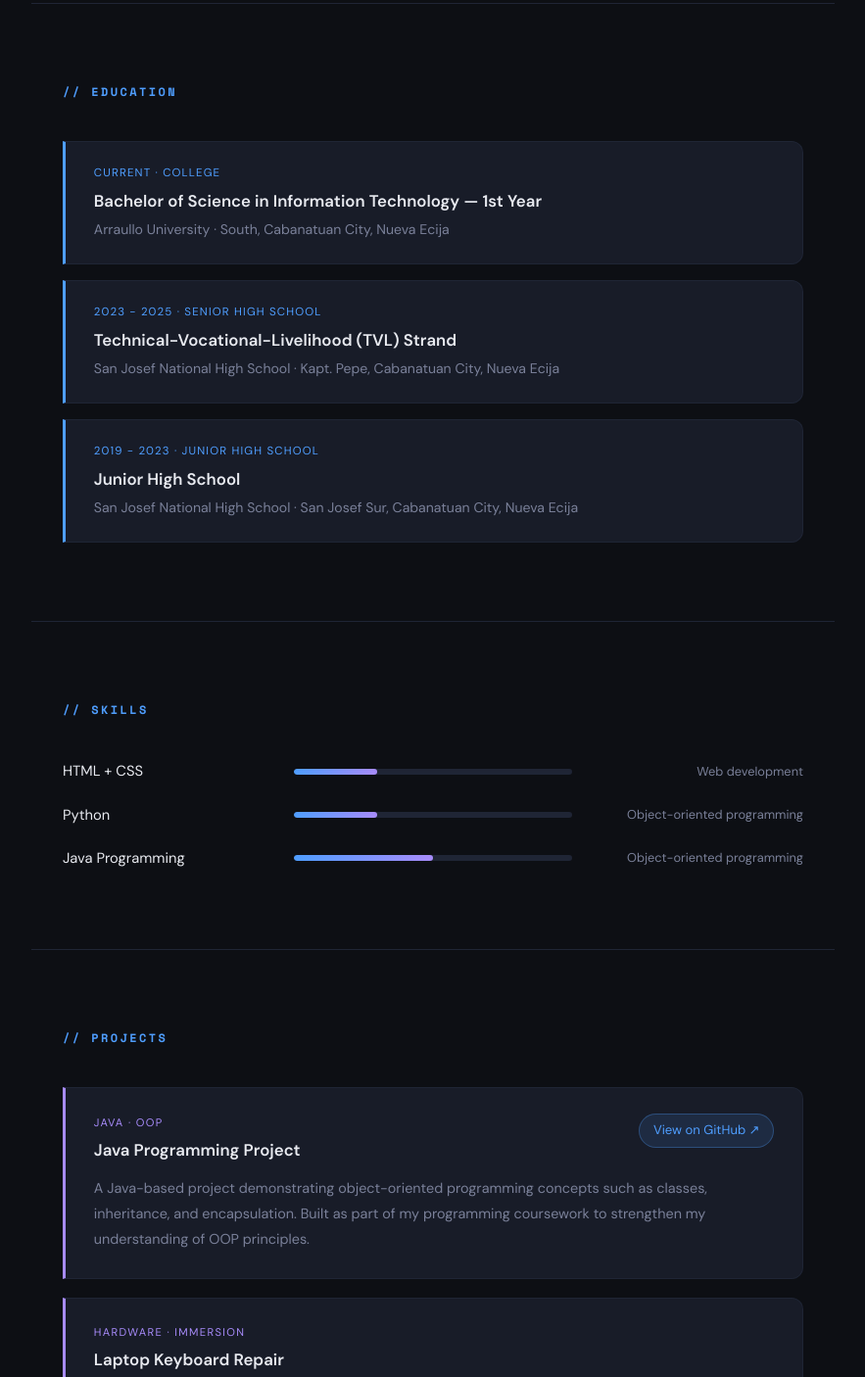
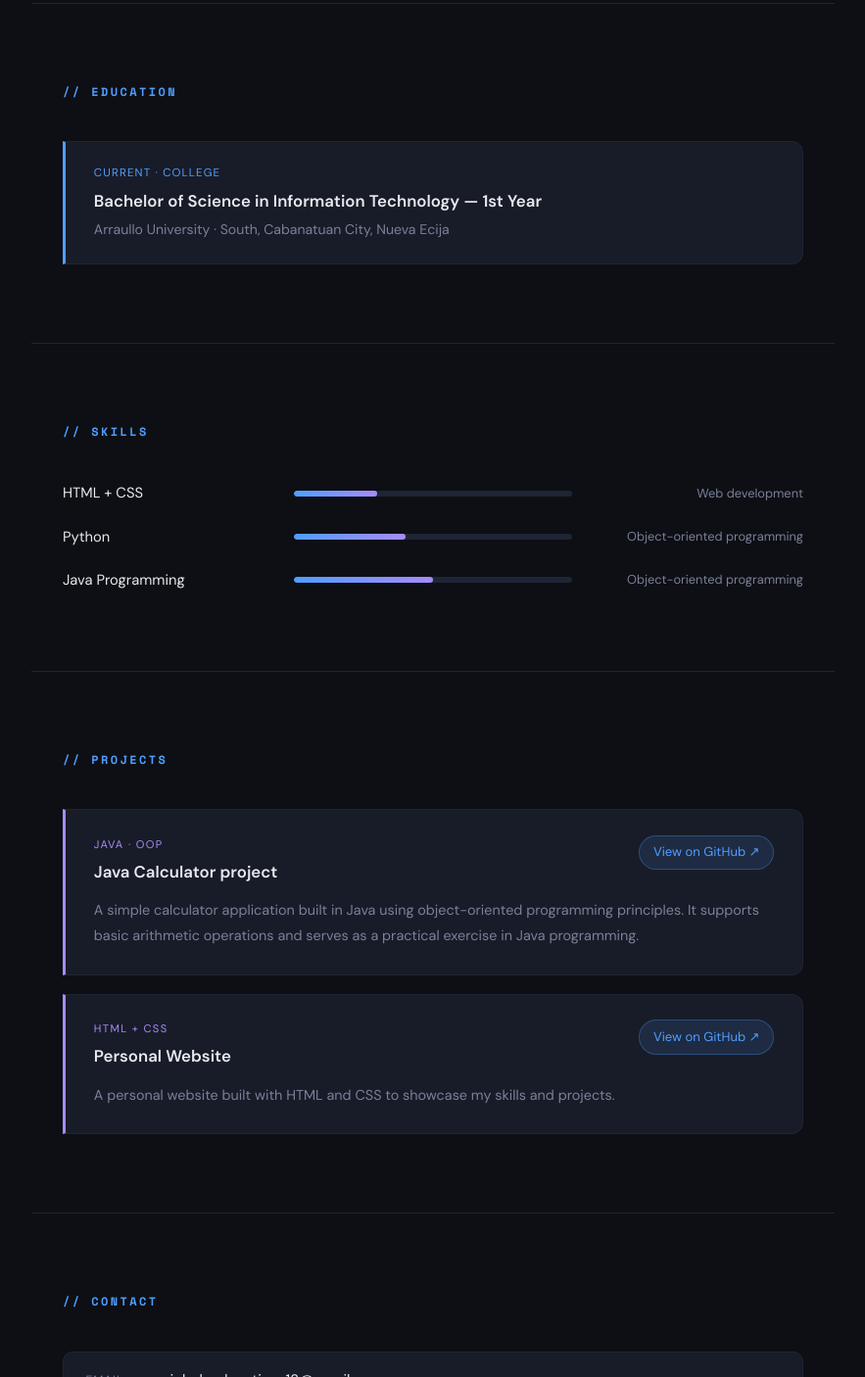
Before and after one commit to johnx-tech/Portfolio, a plain HTML site: page index.html in a window 1280 px wide. Shown: the part 1360-2766 px from the top of the page at 98% size, without its empty margins (198-1081 px from the left). Drawn offline with nearby package versions, Linux system fonts and the light colour scheme.

Commit message:
Add files via upload

```diff
--- a/index.html
+++ b/index.html
@@ -77,16 +77,6 @@
             <h3>Bachelor of Science in Information Technology — 1st Year</h3>
             <p>Arraullo University · South, Cabanatuan City, Nueva Ecija</p>
         </div>
-        <div class="edu-card">
-            <div class="level">2023 - 2025 · Senior High School</div>
-            <h3>Technical-Vocational-Livelihood (TVL) Strand</h3>
-            <p>San Josef National High School · Kapt. Pepe, Cabanatuan City, Nueva Ecija</p>
-        </div>
-        <div class="edu-card">
-            <div class="level">2019 - 2023 · Junior High School</div>
-            <h3>Junior High School</h3>
-            <p>San Josef National High School · San Josef Sur, Cabanatuan City, Nueva Ecija</p>
-        </div>
     </div>
 </section>
 
@@ -105,7 +95,7 @@
         <div class="skill-row">
             <span class="skill-name">Python</span>
             <div class="skill-bar-bg">
-                <div class="skill-bar-fill skill-bar--30"></div>
+                <div class="skill-bar-fill skill-bar--40"></div>
             </div>
             <span class="skill-note">Object-oriented programming</span>
         </div>
@@ -129,44 +119,32 @@
             <div class="project-top">
                 <div>
                     <div class="project-tag">Java · OOP</div>
-                    <h3 class="project-title">Java Programming Project</h3>
+                    <h3 class="project-title">Java Calculator project</h3>
                 </div>
-                <a href="https://github.com/YOUR-USERNAME/YOUR-JAVA-REPO" target="_blank" class="project-link">
+                <a href="https://github.com/johnloydsantiago13-tech/JohnCalculator/blob/main/Calculator.java" target="_blank" class="project-link">
                     View on GitHub ↗
                 </a>
             </div>
             <p class="project-desc">
-                A Java-based project demonstrating object-oriented programming concepts such as classes, inheritance, and encapsulation.
-                Built as part of my programming coursework to strengthen my understanding of OOP principles.
+                A simple calculator application built in Java using object-oriented programming principles.
+                It supports basic arithmetic operations and serves as a practical exercise in Java programming.
             </p>
         </div>
 
         <div class="project-card">
             <div class="project-top">
                 <div>
-                    <div class="project-tag">Hardware · Immersion</div>
-                    <h3 class="project-title">Laptop Keyboard Repair</h3>
+                    <div class="project-tag">HTML + CSS</div>
+                    <h3 class="project-title">Personal Website</h3>
                 </div>
+                <a href="https://github.com/johnx-tech/website" target="_blank" class="project-link">
+                    View on GitHub ↗
+                </a>
             </div>
             <p class="project-desc">
-                Performed hands-on disassembly and repair of a laptop keyboard during immersion training.
-                This involved identifying faulty components, careful disassembly, and reassembly to restore full functionality.
+                A personal website built with HTML and CSS to showcase my skills and projects.
             </p>
         </div>
-
-        <div class="project-card">
-            <div class="project-top">
-                <div>
-                    <div class="project-tag">Hardware · Immersion</div>
-                    <h3 class="project-title">Printer Assembly &amp; Troubleshooting</h3>
-                </div>
-            </div>
-            <p class="project-desc">
-                Completed full assembly and disassembly of a printer unit, along with diagnosing and troubleshooting
-                common printer issues. Gained practical experience in hardware maintenance and repair procedures.
-            </p>
-        </div>
-
     </div>
 </section>
 
--- a/style.css
+++ b/style.css
@@ -233,7 +233,6 @@ section h2 {
     border-top: 1px solid var(--border);
 }
 
-/* ── About Essay ── */
 .about-essay {
     display: flex;
     flex-direction: column;
@@ -247,7 +246,6 @@ section h2 {
     line-height: 1.9;
 }
 
-/* ── Education ── */
 .timeline {
     display: flex;
     flex-direction: column;
@@ -282,7 +280,6 @@ section h2 {
     color: var(--muted);
 }
 
-/* ── Skills ── */
 .skills-list {
     display: flex;
     flex-direction: column;
@@ -318,8 +315,7 @@ section h2 {
 
 .skill-bar--30 { width: 30%; }
 .skill-bar--50 { width: 50%; }
-.skill-bar--75 { width: 75%; }
-.skill-bar--90 { width: 90%; }
+.skill-bar--40 { width: 40%; }
 
 .skill-note {
     font-size: 0.8rem;
@@ -329,7 +325,6 @@ section h2 {
     flex-shrink: 0;
 }
 
-/* ── Projects ── */
 .projects-list {
     display: flex;
     flex-direction: column;
@@ -396,7 +391,6 @@ section h2 {
     line-height: 1.8;
 }
 
-/* ── Contact ── */
 .contact-links {
     display: flex;
     flex-direction: column;
@@ -455,7 +449,6 @@ section h2 {
     color: var(--bg);
 }
 
-/* ── Footer ── */
 footer {
     text-align: center;
     padding: 2rem;
@@ -465,7 +458,6 @@ footer {
     font-family: var(--font-mono);
 }
 
-/* ── Responsive ── */
 @media (max-width: 768px) {
     #Home {
         flex-direction: column-reverse;
```
